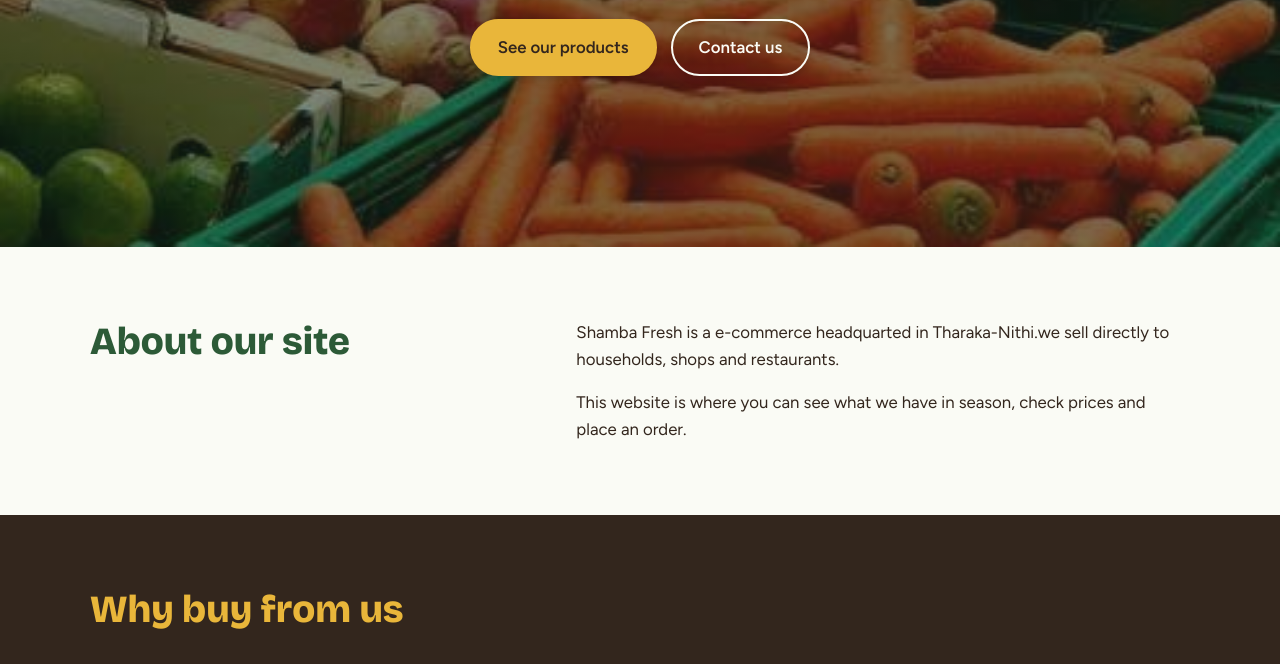
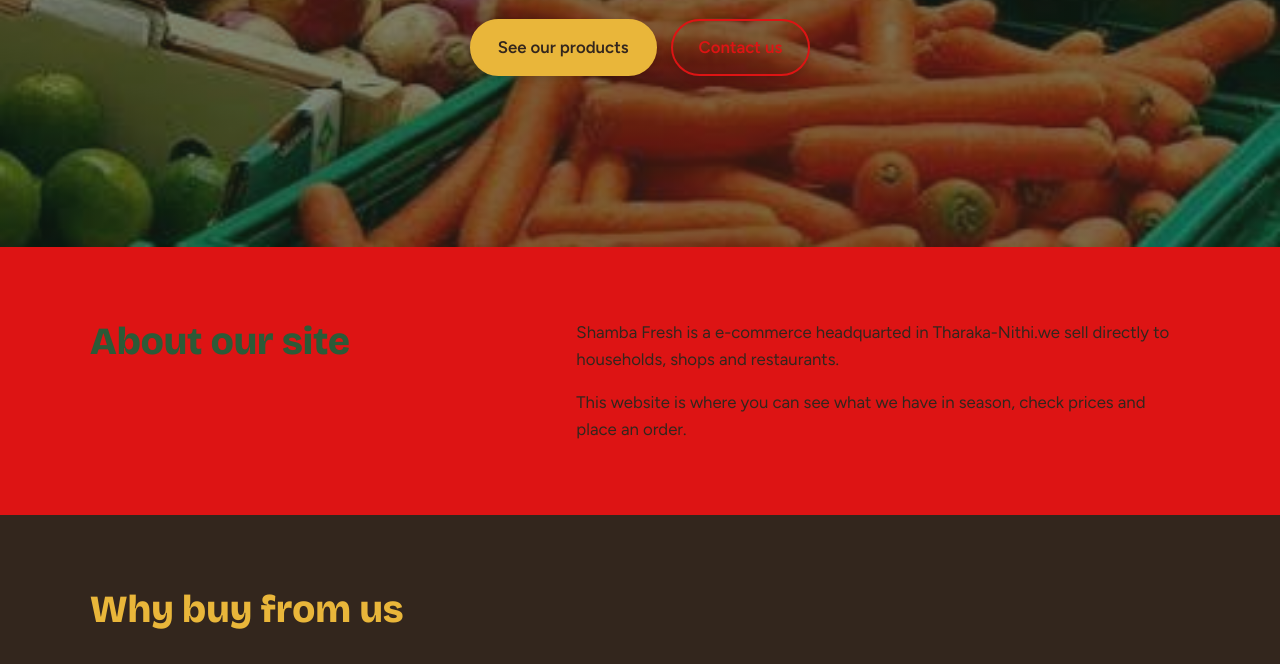
Before and after one commit to alexmwendadev/FUNDAMENTALS-WEB-ASSIGNMENT, a plain HTML site: page index.html in a window 1280 px wide. Shown: the part 486-1150 px from the top of the page. Drawn offline with nearby package versions, Linux system fonts and the light colour scheme.

```diff
--- a/css/style.css
+++ b/css/style.css
@@ -6,7 +6,7 @@
   --leaf: #2c5a37;
   --soil: #33261d;
   --maize: #e9b63a;
-  --milk: #fafbf5;
+  --milk: #dd1414;
   --sage: #dfe8d2;
   --head: "Bricolage Grotesque", "Trebuchet MS", sans-serif;
   --body: "Figtree", "Segoe UI", Arial, sans-serif;
```
